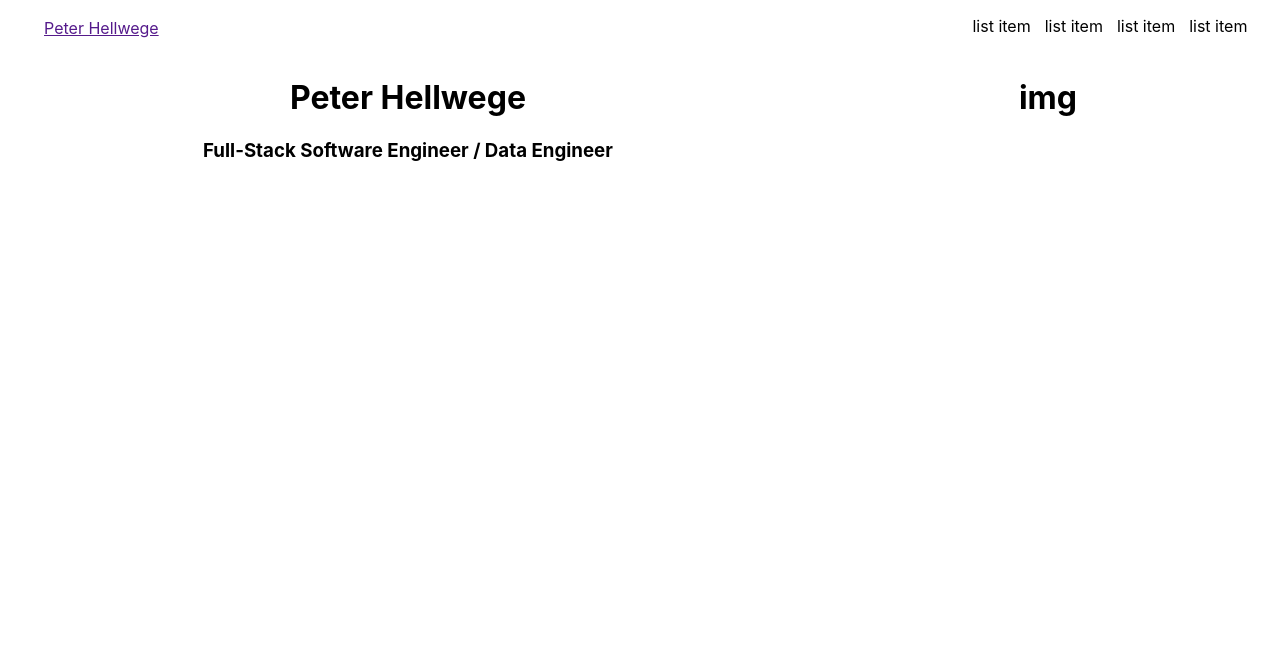
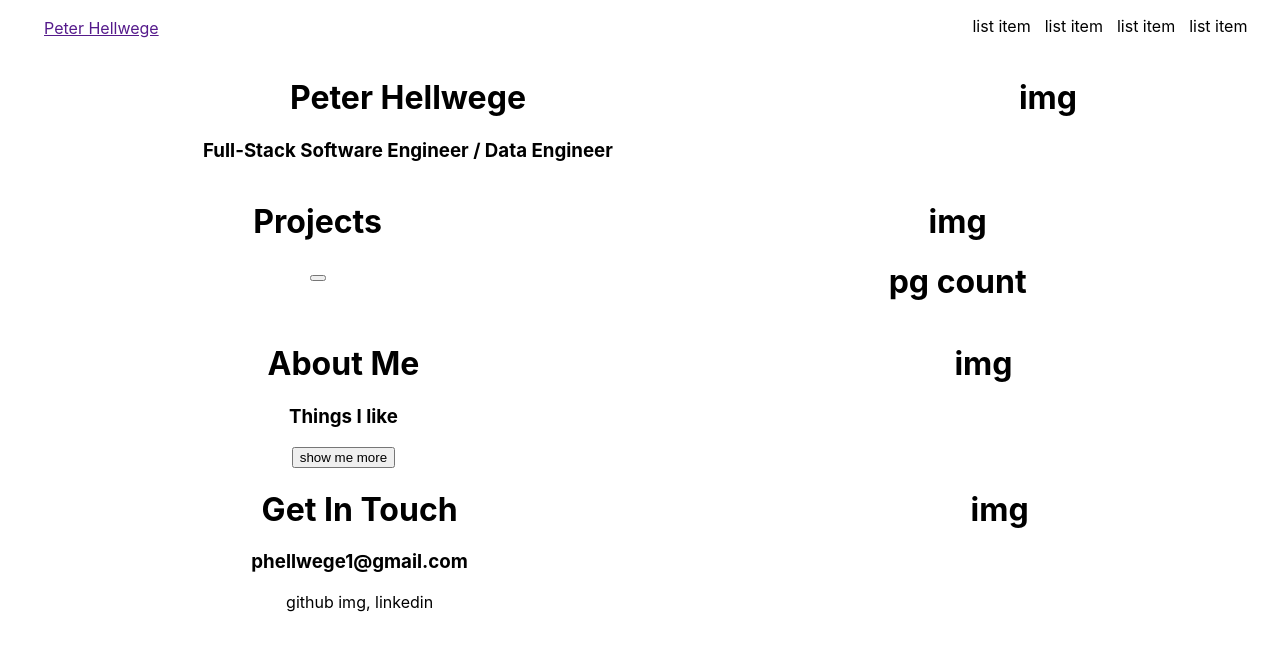
Before and after one commit to phellwege/KuonYagiStylePortfolio, a React (Create React App) app in the folder portfolio4.0/: page /#/ in a window 1280 px wide. Shown: the top 650 px of the page. Built offline with nearby package versions, Linux system fonts and the light colour scheme.

Commit message:
basic layout done

```diff
--- a/portfolio4.0/src/components/section2.js
+++ b/portfolio4.0/src/components/section2.js
@@ -1,8 +1,17 @@
+import './section.css'
+
 export default () => {
 
     return (
-        <>
-
-        </>
+        <div class='sectionWrap'>
+            <div class='section2Left'>
+                <h1>Projects</h1>
+                <button/>
+            </div>
+            <div class='section2Right'>
+                <h1>img</h1>
+                <h1>pg count</h1>
+            </div>
+        </div>
     )
 }
--- a/portfolio4.0/src/components/section3.js
+++ b/portfolio4.0/src/components/section3.js
@@ -1,8 +1,17 @@
+import './section.css'
+
 export default () => {
 
     return (
-        <>
-
-        </>
+        <div class='sectionWrap'>
+            <div class='section3Left'>
+                <h1>About Me</h1>
+                <h3>Things I like</h3>
+                <button>show me more</button>
+            </div>
+            <div class='section3Right'>
+                <h1>img</h1>
+            </div>
+        </div>
     )
 }
--- a/portfolio4.0/src/components/section4.js
+++ b/portfolio4.0/src/components/section4.js
@@ -1,8 +1,17 @@
+import './section.css'
+
 export default () => {
 
     return (
-        <>
-
-        </>
+        <div class='sectionWrap'>
+            <div class='section4Left'>
+                <h1>Get In Touch</h1>
+                <h3><mailto>phellwege1@gmail.com</mailto></h3>
+                <div>github img, linkedin</div>
+            </div>
+            <div class='section4Right'>
+                <h1>img</h1>
+            </div>
+        </div>
     )
 }
--- a/portfolio4.0/src/views/home.js
+++ b/portfolio4.0/src/views/home.js
@@ -1,12 +1,19 @@
 import './home.css';
 import Header from '../components/header';
 import Section1 from '../components/section1';
+import Section2 from '../components/section2';
+import Section3 from '../components/section3';
+import Section4 from '../components/section4';
+
 export default () => {
 
     return (
         <div>
             <Header/>
             <Section1/>
+            <Section2/>
+            <Section3/>
+            <Section4/>
         </div>
     )
 }
```
Also changed, not shown: portfolio4.0/src/views/aboutMe.js (added).
